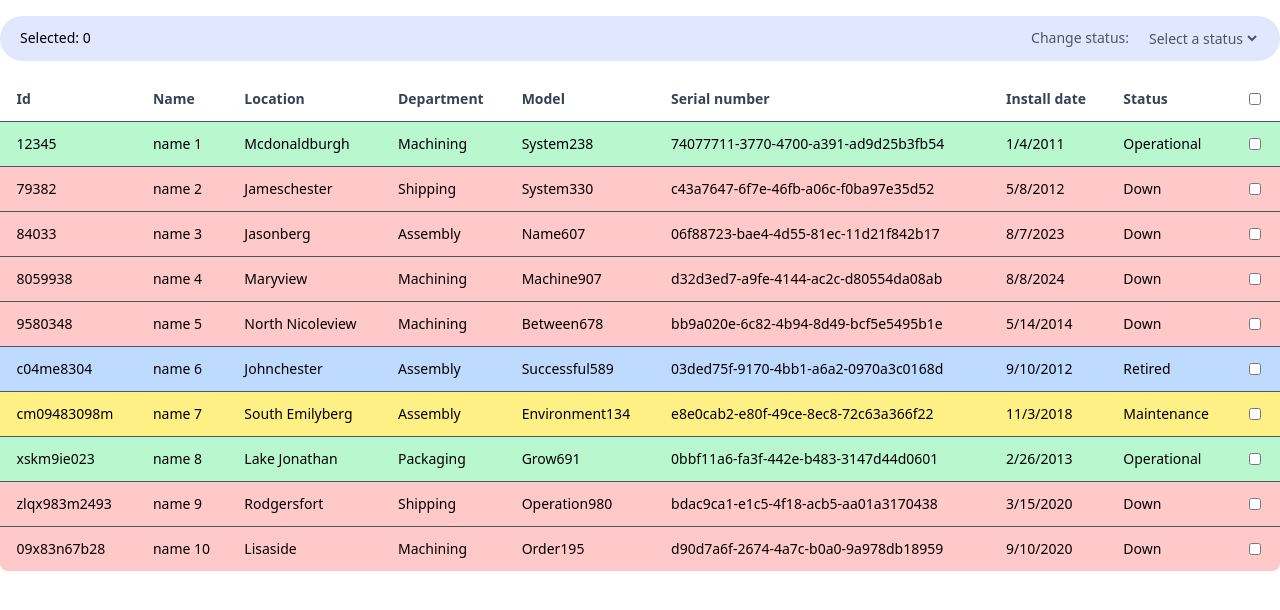
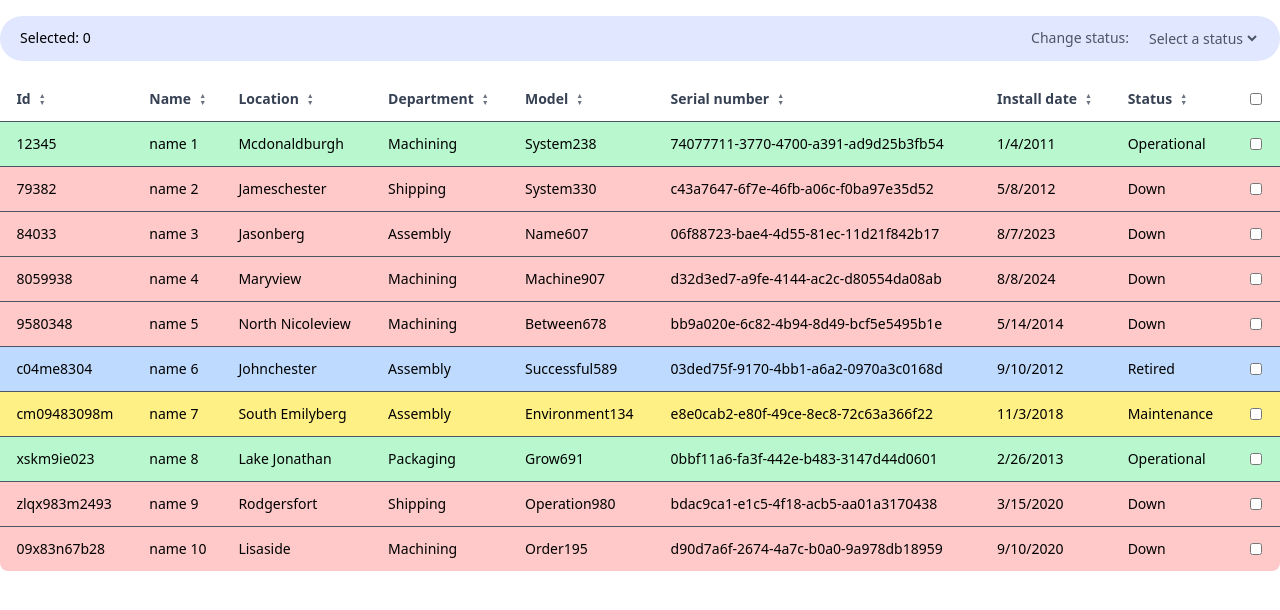
Before and after one commit to vanaigr/react-coding-challenge, a React (Vite) app: page /equipment in a window 1280 px wide. Shown: the top 610 px of the page. Built offline with nearby package versions, Linux system fonts and the light colour scheme.

Commit message:
feat: equipment table sorting

```diff
--- a/src/routes/equipmentTable.tsx
+++ b/src/routes/equipmentTable.tsx
@@ -30,10 +30,32 @@ function Cell({ className, children, ...rest }: CellProps<HTMLDivElement>) {
     </div>
 }
 
-function Header({ children }: R.PropsWithChildren<{}>) {
-    return <div className='px-3 py-3 upper font-bold text-gray-700'>
+type HeaderProps<T> = R.PropsWithChildren<{ ctx: RT.HeaderContext<Equipment, T> }>
+
+const sortClasses = new Map()
+sortClasses.set(false, ' text-gray-500')
+sortClasses.set(true, ' text-black')
+
+function Header<T>({ ctx, children }: HeaderProps<T>) {
+    const sorted = ctx.column.getIsSorted()
+
+    return <button
+        type='button'
+        className={'px-3 py-3 upper font-bold text-gray-700 flex items-center gap-2'}
+        onClick={ctx.column.getToggleSortingHandler()}
+    >
         {children}
-    </div>
+        {ctx.column.getCanSort() &&
+            <div className='text-[0.5em] leading-none flex flex-col'>
+                <span
+                    className={sortClasses.get(sorted === 'asc')}
+                >▲</span>
+                <span
+                    className={sortClasses.get(sorted === 'desc')}
+                >▼</span>
+            </div>
+        }
+    </button>
 }
 
 type InputProps = R.DetailedHTMLProps<R.InputHTMLAttributes<HTMLInputElement>, HTMLInputElement>
@@ -57,37 +79,49 @@ function CellCheckbox(props: InputProps) {
 
 const columns = [
     helper.accessor('id', {
-        header: () => <Header>Id</Header>,
+        header: (v) => {
+            return <Header ctx={v}>Id</Header>
+        },
         cell: v => <Cell className='break-all'>{v.getValue()}</Cell>
     }),
     helper.accessor('name', {
-        header: () => <Header>Name</Header>,
+        header: (v) => <Header ctx={v}>Name</Header>,
         cell: v => <Cell>{v.getValue()}</Cell>
     }),
     helper.accessor('location', {
-        header: () => <Header>Location</Header>,
+        header: (v) => <Header ctx={v}>Location</Header>,
         cell: v => <Cell>{v.getValue()}</Cell>
     }),
     helper.accessor('department', {
-        header: () => <Header>Department</Header>,
+        header: (v) => <Header ctx={v}>Department</Header>,
         cell: v => <Cell>{v.getValue()}</Cell>
     }),
     helper.accessor('model', {
-        header: () => <Header>Model</Header>,
+        header: (v) => <Header ctx={v}>Model</Header>,
         cell: v => <Cell>{v.getValue()}</Cell>
     }),
     helper.accessor('serialNumber', {
-        header: () => <Header>Serial number</Header>,
+        header: (v) => <Header ctx={v}>Serial number</Header>,
         cell: v => <Cell className='break-all'>
             {v.getValue()}
         </Cell>
     }),
     helper.accessor('installDate', {
-        header: () => <Header>Install date</Header>,
-        cell: v => <Cell>{componentsToString(v.getValue())}</Cell>
+        header: (v) => <Header ctx={v}>Install date</Header>,
+        cell: v => <Cell>{componentsToString(v.getValue())}</Cell>,
+        sortingFn: (rowA, rowB, id) => {
+            const a = rowA.getValue(id) as DateComponents
+            const b = rowB.getValue(id) as DateComponents
+
+            let diff = 0
+            for(let i = 0; diff == 0 && i < 3; i++) {
+                diff = a[i] - b[i]
+            }
+            return diff
+        },
     }),
     helper.accessor('status', {
-        header: () => <Header>Status</Header>,
+        header: (v) => <Header ctx={v}>Status</Header>,
         cell: v => <Cell>{v.getValue()}</Cell>
     }),
     helper.display({
@@ -140,6 +174,7 @@ export default function() {
             }
         },
         getCoreRowModel: RT.getCoreRowModel(),
+        getSortedRowModel: RT.getSortedRowModel(),
         enableRowSelection: true,
     })
 
@@ -149,9 +184,7 @@ export default function() {
     </div>
 }
 
-function Control(
-    { store, table }: { store: Z.UseBoundStore<Z.StoreApi<State>>, table: RT.Table<Equipment> }
-) {
+function Control({ store }: { store: Z.UseBoundStore<Z.StoreApi<State>> }) {
     const { selected, data } = store()
 
     let count = 0
@@ -310,7 +343,7 @@ const exampleData: Array<Equipment> = [
     },
     {
         id: 'cm09483098m',
-        'name': ' name 7',
+        'name': 'name 7',
         'location': 'South Emilyberg',
         'department': 'Assembly',
         'status': 'Maintenance',
```
